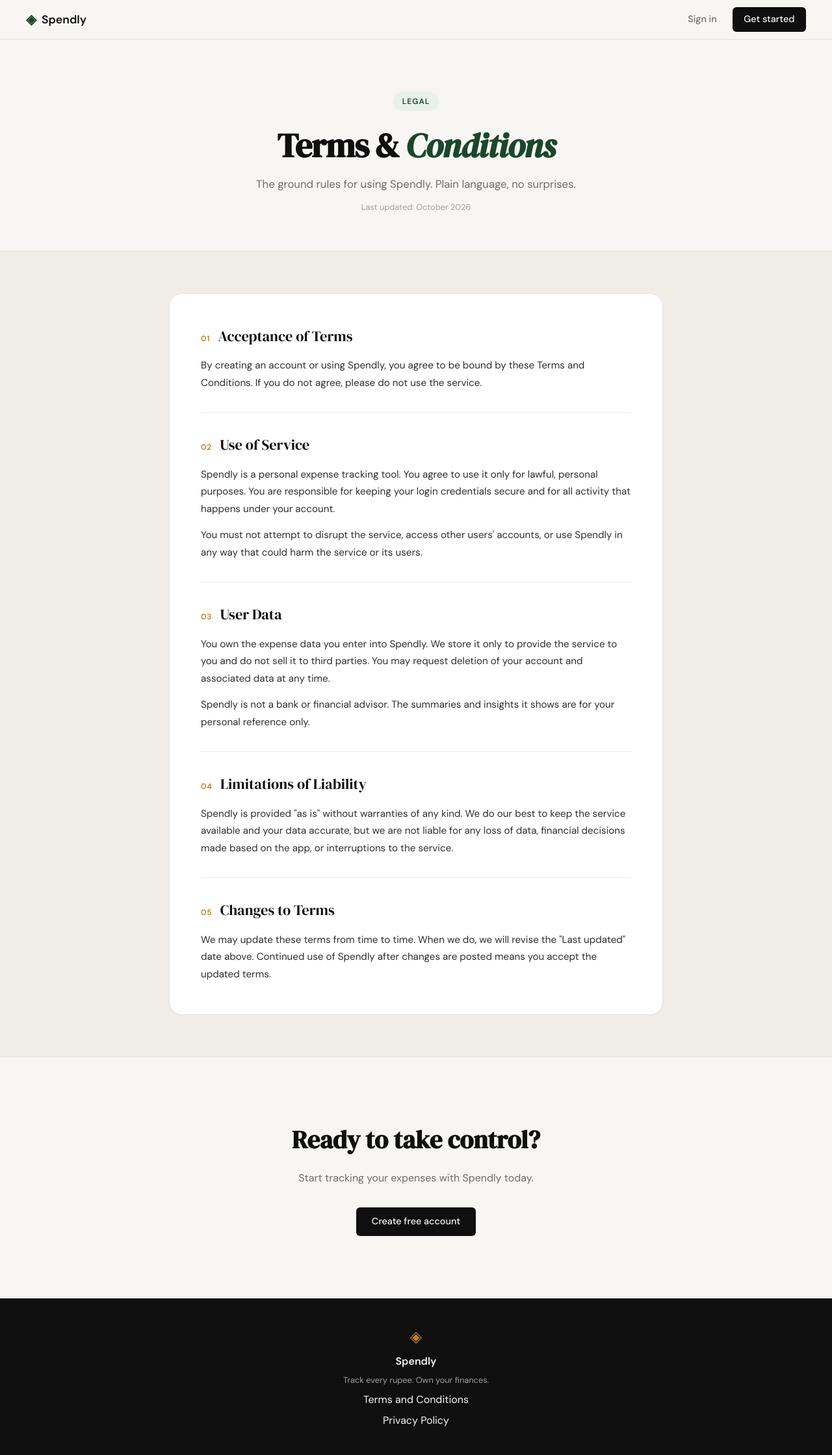
After one commit to Devika35/spendly, a Flask app: page /terms in a window 1280 px wide. The commit adds this page. Shown: the whole page at 65% size. Run offline with Flask 3, Linux system fonts and the light colour scheme.

Commit message:
landing: add terms and conditions page and route

```diff
--- a/app.py
+++ b/app.py
@@ -20,6 +20,11 @@ def register():
 @app.route("/login")
 def login():
     return render_template("login.html")
+
+
+@app.route("/terms")
+def terms():
+    return render_template("terms.html")
 
 
 # ------------------------------------------------------------------ #
--- a/static/css/style.css
+++ b/static/css/style.css
@@ -508,6 +508,95 @@ a { color: inherit; text-decoration: none; }
 }
 
 /* ------------------------------------------------------------------ */
+/* Legal pages                                                         */
+/* ------------------------------------------------------------------ */
+
+.legal-hero {
+    padding: 5rem 2rem 3.5rem;
+    text-align: center;
+}
+
+.legal-hero-inner {
+    max-width: 640px;
+    margin: 0 auto;
+}
+
+.legal-title {
+    font-family: var(--font-display);
+    font-size: clamp(2.25rem, 4.5vw, 3.25rem);
+    line-height: 1.1;
+    letter-spacing: -0.02em;
+    color: var(--ink);
+    margin-bottom: 1rem;
+}
+
+.legal-title em {
+    font-style: italic;
+    color: var(--accent);
+}
+
+.legal-subtitle {
+    font-size: 1.05rem;
+    color: var(--ink-muted);
+    line-height: 1.7;
+    margin-bottom: 0.75rem;
+}
+
+.legal-updated {
+    font-size: 0.8rem;
+    color: var(--ink-faint);
+}
+
+.legal-section {
+    background: var(--paper-warm);
+    border-top: 1px solid var(--border);
+    border-bottom: 1px solid var(--border);
+    padding: 4rem 2rem;
+}
+
+.legal-card {
+    max-width: 760px;
+    margin: 0 auto;
+    background: var(--paper-card);
+    border: 1px solid var(--border);
+    border-radius: var(--radius-lg);
+    padding: 3rem;
+}
+
+.legal-block + .legal-block {
+    border-top: 1px solid var(--border-soft);
+    margin-top: 2rem;
+    padding-top: 2rem;
+}
+
+.legal-block h2 {
+    display: flex;
+    align-items: baseline;
+    gap: 0.75rem;
+    font-family: var(--font-display);
+    font-size: 1.4rem;
+    font-weight: 400;
+    color: var(--ink);
+    margin-bottom: 0.85rem;
+}
+
+.legal-num {
+    font-family: var(--font-body);
+    font-size: 0.75rem;
+    font-weight: 600;
+    letter-spacing: 0.08em;
+    color: var(--accent-2);
+}
+
+.legal-block p {
+    font-size: 0.95rem;
+    color: var(--ink-soft);
+    line-height: 1.75;
+}
+
+.legal-block p + p { margin-top: 0.85rem; }
+
+/* ------------------------------------------------------------------ */
 /* Responsive                                                          */
 /* ------------------------------------------------------------------ */
 
@@ -527,4 +616,7 @@ a { color: inherit; text-decoration: none; }
 @media (max-width: 600px) {
     .nav-links a:not(.nav-cta) { display: none; }
     .hero { padding: 3rem 1rem 2rem; }
+    .legal-hero { padding: 3rem 1rem 2.5rem; }
+    .legal-section { padding: 2.5rem 1rem; }
+    .legal-card { padding: 1.75rem 1.25rem; }
 }
--- a/templates/base.html
+++ b/templates/base.html
@@ -34,7 +34,7 @@
             <span class="brand-icon">◈</span>
             <span class="footer-name">Spendly</span>
             <p class="footer-copy">Track every rupee. Own your finances.</p>
-            <a href="#">Terms and Conditions</a>
+            <a href="{{ url_for('terms') }}">Terms and Conditions</a>
             <a href="#">Privacy Policy</a>
         </div>
     </footer>
--- /dev/null
+++ b/templates/terms.html
@@ -0,0 +1,85 @@
+{% extends "base.html" %}
+
+{% block title %}Terms and Conditions — Spendly{% endblock %}
+
+{% block content %}
+
+<section class="legal-hero">
+    <div class="legal-hero-inner">
+        <div class="hero-badge">Legal</div>
+        <h1 class="legal-title">Terms &amp; <em>Conditions</em></h1>
+        <p class="legal-subtitle">
+            The ground rules for using Spendly. Plain language, no surprises.
+        </p>
+        <p class="legal-updated">Last updated: October 2026</p>
+    </div>
+</section>
+
+<section class="legal-section">
+    <div class="legal-card">
+
+        <div class="legal-block">
+            <h2><span class="legal-num">01</span>Acceptance of Terms</h2>
+            <p>
+                By creating an account or using Spendly, you agree to be bound by these
+                Terms and Conditions. If you do not agree, please do not use the service.
+            </p>
+        </div>
+
+        <div class="legal-block">
+            <h2><span class="legal-num">02</span>Use of Service</h2>
+            <p>
+                Spendly is a personal expense tracking tool. You agree to use it only for
+                lawful, personal purposes. You are responsible for keeping your login
+                credentials secure and for all activity that happens under your account.
+            </p>
+            <p>
+                You must not attempt to disrupt the service, access other users' accounts,
+                or use Spendly in any way that could harm the service or its users.
+            </p>
+        </div>
+
+        <div class="legal-block">
+            <h2><span class="legal-num">03</span>User Data</h2>
+            <p>
+                You own the expense data you enter into Spendly. We store it only to
+                provide the service to you and do not sell it to third parties. You may
+                request deletion of your account and associated data at any time.
+            </p>
+            <p>
+                Spendly is not a bank or financial advisor. The summaries and insights it
+                shows are for your personal reference only.
+            </p>
+        </div>
+
+        <div class="legal-block">
+            <h2><span class="legal-num">04</span>Limitations of Liability</h2>
+            <p>
+                Spendly is provided "as is" without warranties of any kind. We do our best
+                to keep the service available and your data accurate, but we are not liable
+                for any loss of data, financial decisions made based on the app, or
+                interruptions to the service.
+            </p>
+        </div>
+
+        <div class="legal-block">
+            <h2><span class="legal-num">05</span>Changes to Terms</h2>
+            <p>
+                We may update these terms from time to time. When we do, we will revise the
+                "Last updated" date above. Continued use of Spendly after changes are posted
+                means you accept the updated terms.
+            </p>
+        </div>
+
+    </div>
+</section>
+
+<section class="cta-section">
+    <div class="cta-inner">
+        <h2 class="cta-title">Ready to take control?</h2>
+        <p class="cta-body">Start tracking your expenses with Spendly today.</p>
+        <a href="{{ url_for('register') }}" class="btn-primary">Create free account</a>
+    </div>
+</section>
+
+{% endblock %}
```
